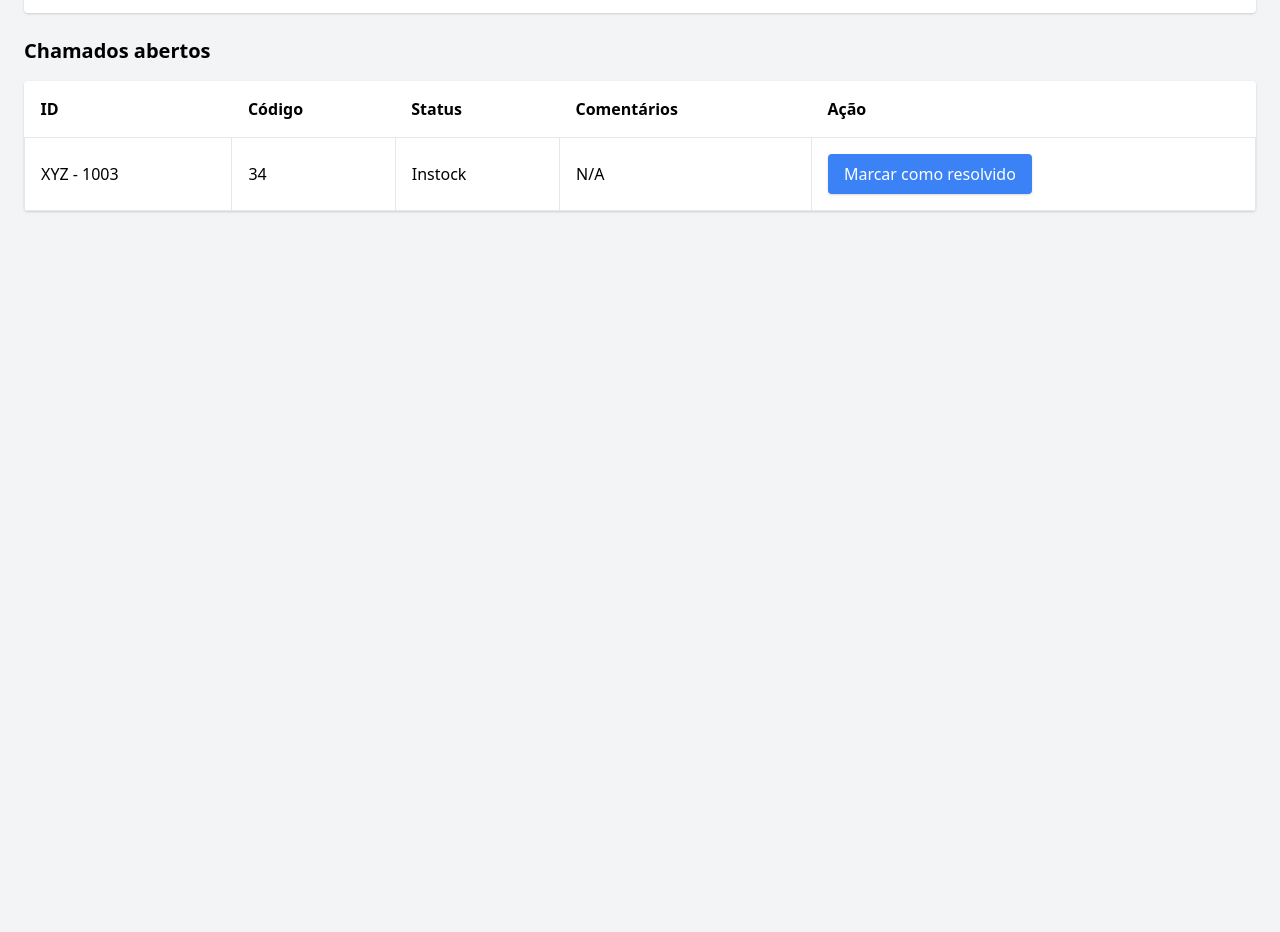
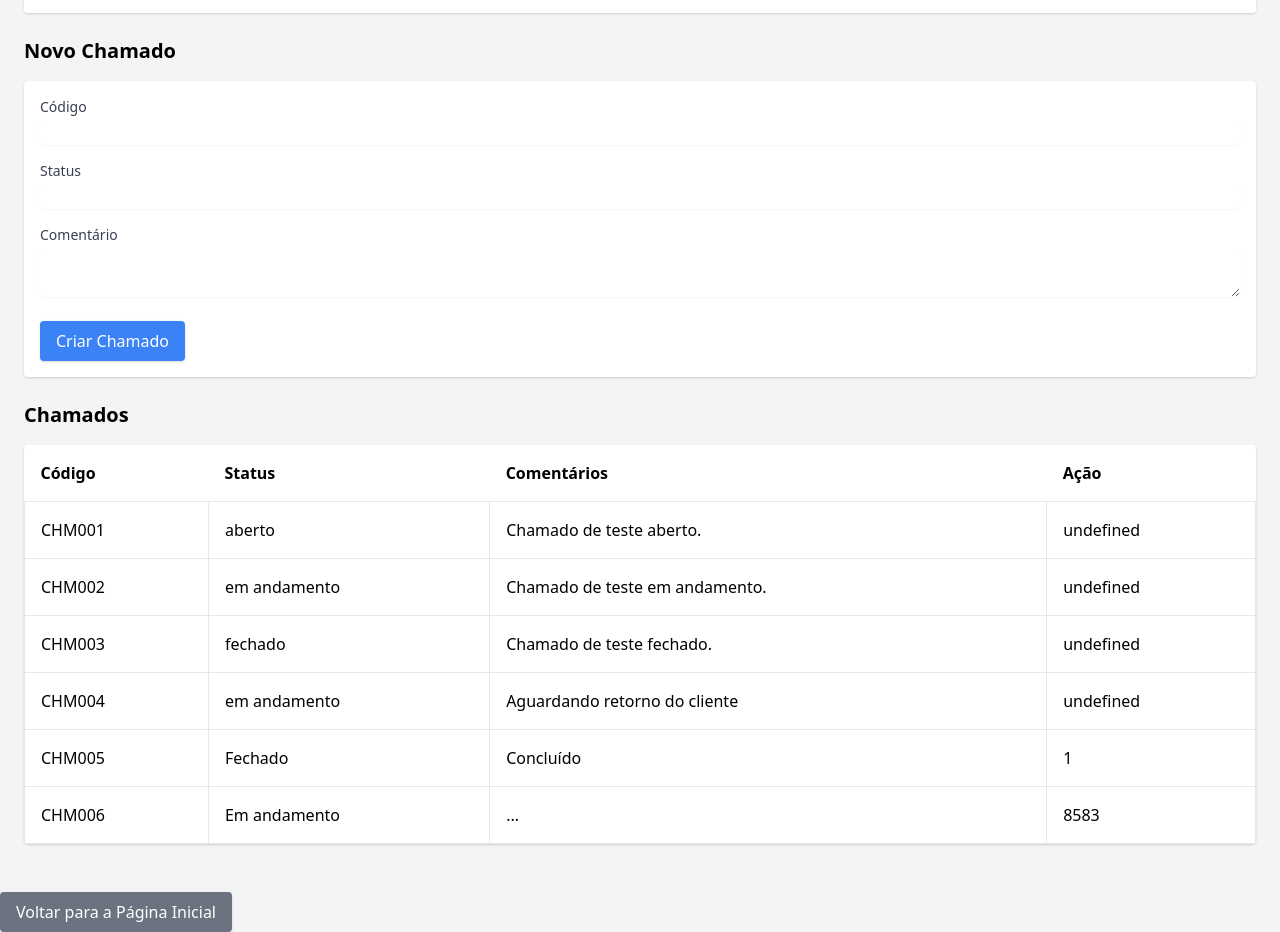
Before and after one commit to micaelvonliebig/projeto_crm, a website: page chamadosAtendimento.html in a window 1280 px wide. Shown: the part 99-1031 px from the top of the page. Before the commit the page ends 800 px from the top, so only its background shows below. Drawn offline with nearby package versions, Linux system fonts and the light colour scheme.

Commit message:
Add js e banco de dados

```diff
--- a/chamadosAtendimento.html
+++ b/chamadosAtendimento.html
@@ -1,11 +1,13 @@
 <!DOCTYPE html>
 <html lang="en">
+
 <head>
   <meta charset="UTF-8">
   <meta name="viewport" content="width=device-width, initial-scale=1.0">
   <title>Chamados de Atendimento</title>
   <link href="https://cdn.jsdelivr.net/npm/tailwindcss@2.2.19/dist/tailwind.min.css" rel="stylesheet">
 </head>
+
 <body class="bg-gray-100">
   <div class="container mx-auto p-6">
     <header class="bg-white shadow p-4 rounded">
@@ -14,11 +16,31 @@
     </header>
 
     <section class="mt-6">
-      <h2 class="text-xl font-semibold mb-4">Chamados abertos</h2>
+      <h2 class="text-xl font-semibold mb-4">Novo Chamado</h2>
+      <form id="form-novo-chamado" class="bg-white shadow p-4 rounded">
+        <div>
+          <label for="codigo" class="block text-sm font-medium text-gray-700">Código</label>
+          <input type="text" id="codigo" name="codigo" required class="mt-1 block w-full border-gray-300 rounded-md shadow-sm">
+        </div>
+        <div class="mt-4">
+          <label for="status" class="block text-sm font-medium text-gray-700">Status</label>
+          <input type="text" id="status" name="status" required class="mt-1 block w-full border-gray-300 rounded-md shadow-sm">
+        </div>
+        <div class="mt-4">
+          <label for="comentario" class="block text-sm font-medium text-gray-700">Comentário</label>
+          <textarea id="comentario" name="comentario" required class="mt-1 block w-full border-gray-300 rounded-md shadow-sm"></textarea>
+        </div>
+        <div class="mt-6">
+          <button type="button" onclick="criarChamado()" class="bg-blue-500 text-white px-4 py-2 rounded shadow">Criar Chamado</button>
+        </div>
+      </form>
+    </section>
+
+    <section class="mt-6">
+      <h2 class="text-xl font-semibold mb-4">Chamados</h2>
       <table class="min-w-full bg-white shadow rounded">
         <thead>
           <tr>
-            <th class="text-left p-4">ID</th>
             <th class="text-left p-4">Código</th>
             <th class="text-left p-4">Status</th>
             <th class="text-left p-4">Comentários</th>
@@ -27,9 +49,9 @@
         </thead>
         <tbody>
           <tr>
-            <td class="border p-4">XYZ - 1003</td>
+            <td class="border p-4">1003</td>
             <td class="border p-4">34</td>
-            <td class="border p-4">Instock</td>
+            <td class="border p-4">Pendente</td>
             <td class="border p-4">N/A</td>
             <td class="border p-4">
               <button class="bg-blue-500 text-white px-4 py-2 rounded shadow">Marcar como resolvido</button>
@@ -40,5 +62,87 @@
       </table>
     </section>
   </div>
+  <div class="mt-6">
+    <a href="index.html">
+      <button type="button" class="bg-gray-500 text-white px-4 py-2 rounded shadow">Voltar para a Página Inicial</button>
+    </a>
+  </div>
+
+  <script>
+    // Função para carregar e exibir os dados dos chamados
+    async function carregarChamados() {
+      try {
+        // Fazendo uma requisição para o arquivo db.json
+        const response = await fetch('db.json');
+        const data = await response.json();
+
+        // Selecionando o corpo da tabela para inserir os chamados
+        const tbody = document.querySelector("table tbody");
+
+        // Limpando o conteúdo do corpo da tabela
+        tbody.innerHTML = "";
+
+        // Iterando sobre os chamados retornados
+        data.chamados.forEach(chamado => {
+          // Criando uma nova linha para cada chamado
+          const tr = document.createElement("tr");
+
+          // Criando células para cada campo do chamado
+          tr.innerHTML = `
+            <td class="border p-4">${chamado.codigo}</td>
+            <td class="border p-4">${chamado.status}</td>
+            <td class="border p-4">${chamado.comentario}</td>
+            <td class="border p-4">
+              ${chamado.cliente}
+            </td>
+          `;
+
+          // Adicionando a linha à tabela
+          tbody.appendChild(tr);
+        });
+      } catch (error) {
+        console.error("Erro ao carregar os dados dos chamados:", error);
+      }
+    }
+
+    // Carregar os chamados quando a página for carregada
+    window.onload = carregarChamados;
+
+    async function criarChamado() {
+      // Obter os valores do formulário
+      const codigo = document.getElementById("codigo").value;
+      const status = document.getElementById("status").value;
+      const comentario = document.getElementById("comentario").value;
+      const cliente = Math.floor(1000 + Math.random() * 9000);
+
+      // Montar o objeto do chamado
+      const novoChamado = {
+        codigo,
+        status,
+        comentario,
+        cliente
+      };
+
+      // Enviar o novo chamado ao backend
+      try {
+        const response = await fetch('http://localhost:3000/chamados', {
+          method: 'POST',
+          headers: { 'Content-Type': 'application/json' },
+          body: JSON.stringify(novoChamado)
+        });
+
+        if (response.ok) {
+          alert("Chamado criado com sucesso!");
+          carregarChamados(); // Atualiza a tabela com os dados mais recentes
+          document.getElementById("form-novo-chamado").reset(); // Limpar o formulário
+        } else {
+          alert("Erro ao criar chamado");
+        }
+      } catch (error) {
+        console.error("Erro na requisição:", error);
+      }
+    }
+  </script>
 </body>
+
 </html>
--- /dev/null
+++ b/db.json
@@ -0,0 +1,45 @@
+{
+  "chamados": [
+    {
+      "ID": 1,
+      "codigo": "CHM001",
+      "status": "aberto",
+      "comentario": "Chamado de teste aberto.",
+      "id": "4d6d"
+    },
+    {
+      "ID": 2,
+      "codigo": "CHM002",
+      "status": "em andamento",
+      "comentario": "Chamado de teste em andamento.",
+      "id": "6e71"
+    },
+    {
+      "ID": 3,
+      "codigo": "CHM003",
+      "status": "fechado",
+      "comentario": "Chamado de teste fechado.",
+      "id": "706d"
+    },
+    {
+      "id": "cca9",
+      "codigo": "CHM004",
+      "status": "em andamento",
+      "comentario": "Aguardando retorno do cliente"
+    },
+    {
+      "id": "034b",
+      "codigo": "CHM005",
+      "status": "Fechado",
+      "comentario": "Concluído",
+      "cliente": 1
+    },
+    {
+      "id": "6d01",
+      "codigo": "CHM006",
+      "status": "Em andamento",
+      "comentario": "...",
+      "cliente": 8583
+    }
+  ]
+}
```
Also changed, not shown: index.html (+1 -2 lines).
